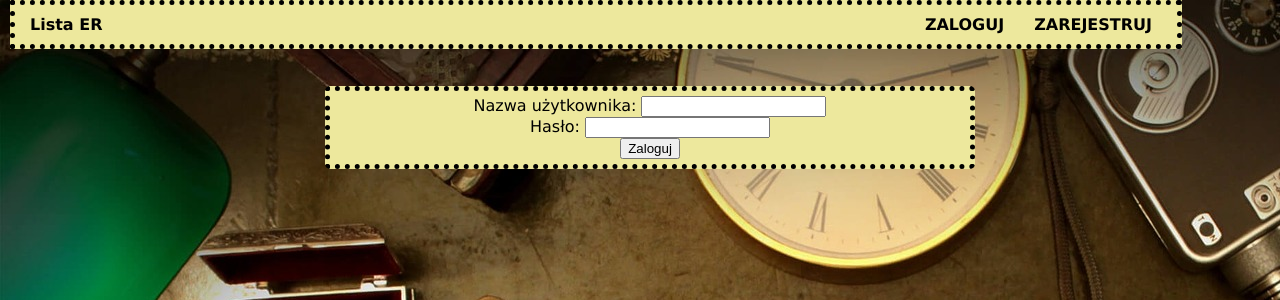
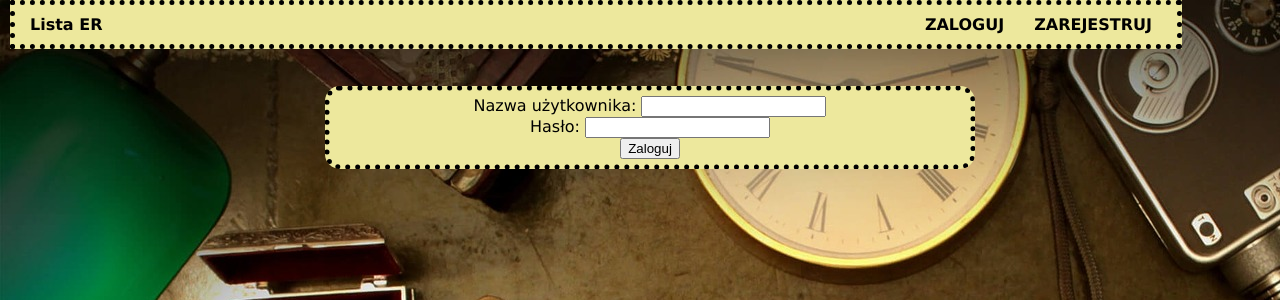
Before and after one commit to Joisana/TogethER, a Django app: page /logowanie/ in a window 1280 px wide. Shown: the top 300 px of the page. Run offline with Django 3.2, Linux system fonts and the light colour scheme.

Commit message:
Merge remote-tracking branch 'origin/master'
# Conflicts:
#	application/templates/application/login.html
#	application/templates/application/registration.html

```diff
--- a/application/static/application/style.css
+++ b/application/static/application/style.css
@@ -20,7 +20,6 @@ ul.menu {
   list-style-type: none;
   margin: 0px;
   padding: 5px;
-  overflow: hidden;
   background-color: #ede89d;
   position: fixed;
   top: 0;
@@ -104,7 +103,7 @@ div.page{
   background-color: #ede89d;
   background-image: none;
 
-  border-radius: 5px;
+  border-radius: 15px;
   border-style: dotted;
   border-width: 5px;
   border-color: black;
@@ -112,6 +111,8 @@ div.page{
 
 input.button {
   background-color: black;
+  border-radius: 5px;
+
   font-weight: bold;
   border: none;
   color: white;
```
